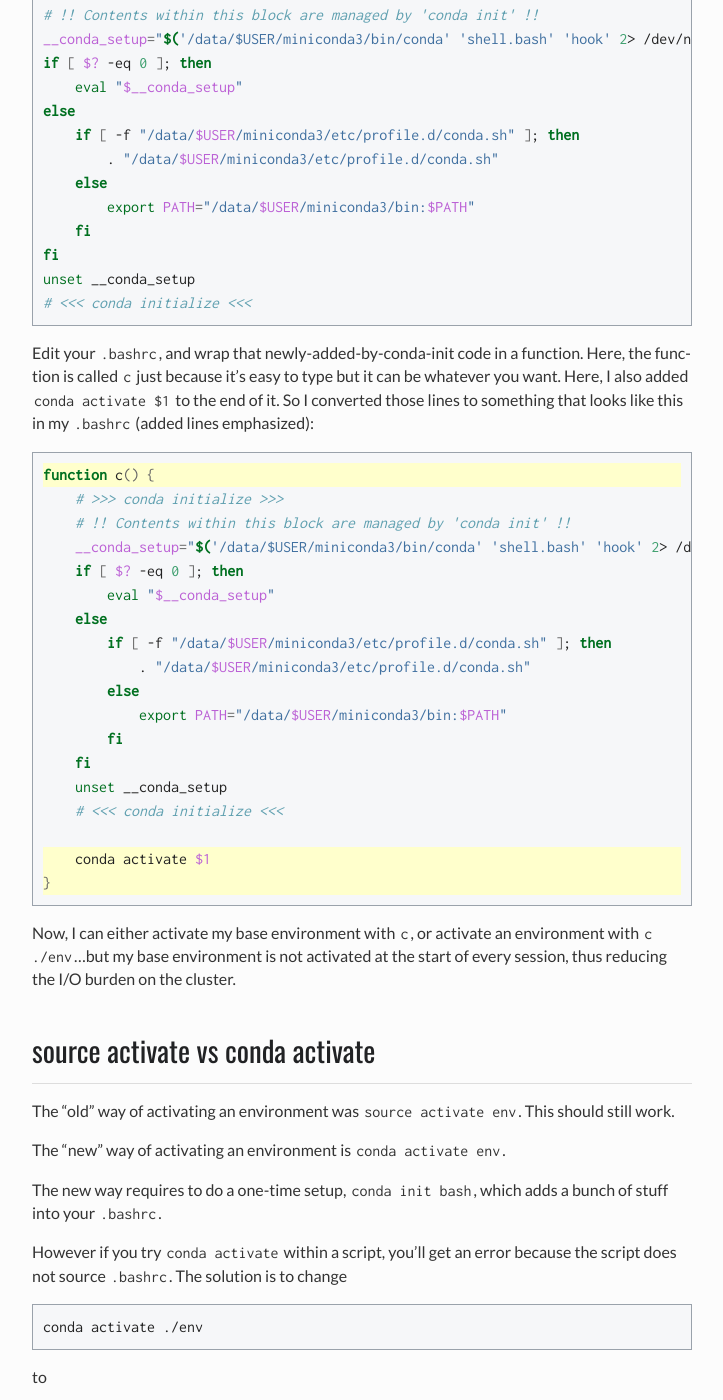
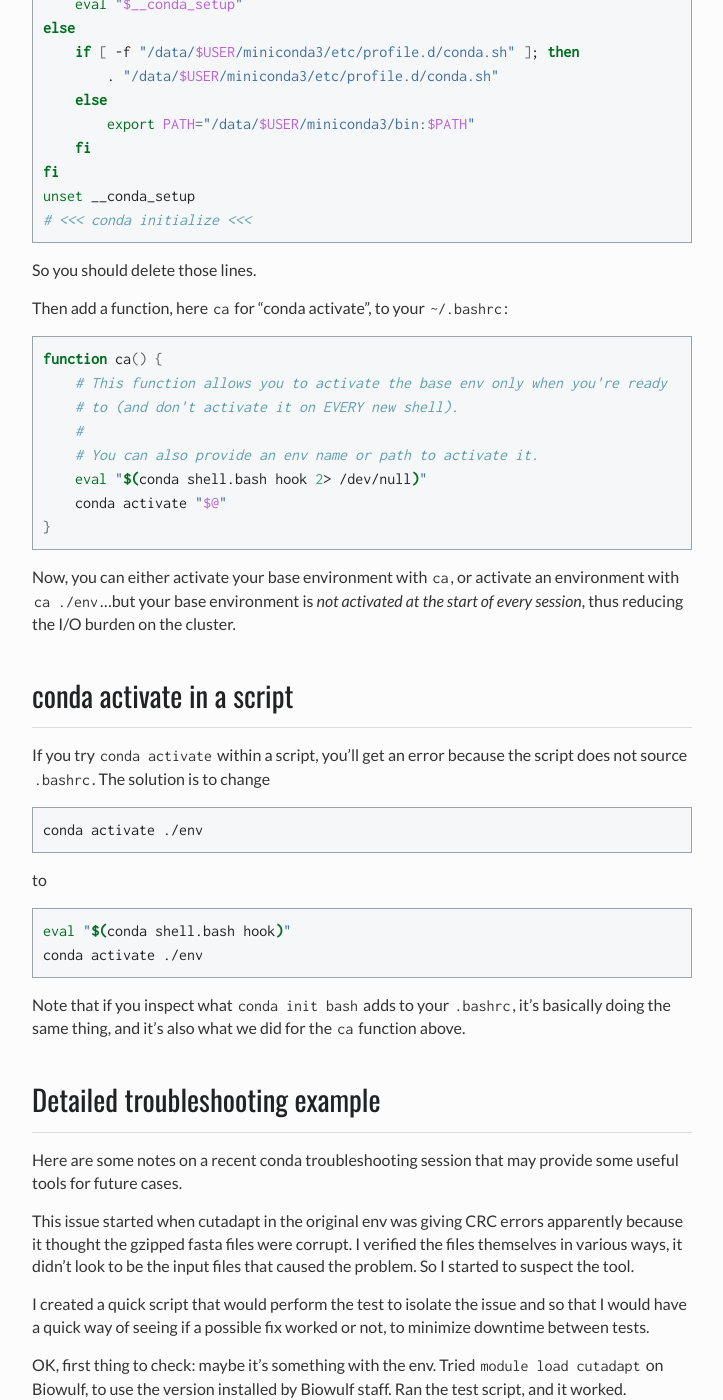
Before and after one commit to NICHD-BSPC/training, a Sphinx documentation site: the page built from source/conda.rst, in a window 1280 px wide and 1400 px high, scrolled down 9479 px. Shown: the whole window, without its empty margins (398-1121 px from the left). Built offline with Sphinx 7.4.7, drawn with Linux system fonts in a browser that asks for light colours; some of the changed text lies outside the part shown.

Commit message:
update conda page (#22)

```diff
--- a/source/conda.rst
+++ b/source/conda.rst
@@ -35,34 +35,26 @@
 
 .. code-block:: bash
 
-   conda config --add channels defaults
    conda config --add channels bioconda
    conda config --add channels conda-forge
    conda config --set channel_priority strict
 
-**Optional:** Much of the bioinformatics community is moving to `mamba
-<https://mamba.readthedocs.io/en/latest/index.html>`_, which is a faster
-drop-in replacement for ``conda`` which is `quite a bit faster
-<https://pythonspeed.com/articles/faster-conda-install/>`_. So typically the
-next step is to install ``mamba`` into your base environment. You only have to
-do this once:
+Your :file:`~/.condarc` file should look something like:
 
-.. code-block:: bash
+.. code-block:: yaml
 
-    conda install -n base mamba
+    channels:
+      - conda-forge
+      - bioconda
+    channel_priority: strict
 
-From now on, instead of ``conda install`` you can use ``mamba install`` to make
-it go faster. Instead of ``conda create`` use ``mamba create``. And so on. There
-are also some nice troubleshooting tools that come with ``mamba`` that can come
-in handy.
 
-.. warning::
+.. note::
 
-    If you have a new Mac that uses the M1 chip, **this is not yet supported by
-    Bioconda**. All packages need to be re-built for ARM64 architecture, which
-    is a rather large task. There are plans to do this but the packages are not
-    available yet.
-
+   Previously, we suggested using ``mamba`` as a drop-in replacement for
+   ``conda`` because it was much faster. Luckily, those performance
+   improvements have since been merged into conda, so there's no reason to use
+   mamba any more.
 
 What is an environment?
 -----------------------
@@ -461,8 +453,8 @@
   potentially causing I/O lag on the cluster.
 
 There are a few ways around this. The one I have found most convenient is to
-first run ``conda init bash``, which adds lines to your ``~/.bashrc`` file that
-look like this:
+NOT allow conda to touch your ``~/.bashrc``. If you do, it will look something
+like this:
 
 .. code-block:: bash
 
@@ -481,50 +473,30 @@
     unset __conda_setup
     # <<< conda initialize <<<
 
-Edit your ``.bashrc``, and wrap that newly-added-by-conda-init code in
-a function. Here, the function is called ``c`` just because it's easy to type
-but it can be whatever you want. Here, I also added ``conda activate $1`` to
-the end of it. So I converted those lines to something that looks like this in
-my ``.bashrc`` (added lines emphasized):
+So you should delete those lines.
+
+Then add a function, here ``ca`` for "conda activate", to your ``~/.bashrc``:
 
 .. code-block:: bash
-    :emphasize-lines: 1,17,18
 
-    function c() {
-        # >>> conda initialize >>>
-        # !! Contents within this block are managed by 'conda init' !!
-        __conda_setup="$('/data/$USER/miniconda3/bin/conda' 'shell.bash' 'hook' 2> /dev/null)"
-        if [ $? -eq 0 ]; then
-            eval "$__conda_setup"
-        else
-            if [ -f "/data/$USER/miniconda3/etc/profile.d/conda.sh" ]; then
-                . "/data/$USER/miniconda3/etc/profile.d/conda.sh"
-            else
-                export PATH="/data/$USER/miniconda3/bin:$PATH"
-            fi
-        fi
-        unset __conda_setup
-        # <<< conda initialize <<<
-
-        conda activate $1
+    function ca() {
+        # This function allows you to activate the base env only when you're ready
+        # to (and don't activate it on EVERY new shell).
+        #
+        # You can also provide an env name or path to activate it.
+        eval "$(conda shell.bash hook 2> /dev/null)"
+        conda activate "$@"
     }
 
-Now, I can either activate my base environment with ``c``, or activate an
-environment with ``c ./env``...but my base environment is not activated at the
-start of every session, thus reducing the I/O burden on the cluster.
 
-source activate vs conda activate
----------------------------------
+Now, you can either activate your base environment with ``ca``, or activate an
+environment with ``ca ./env``...but your base environment is *not activated at the
+start of every session*, thus reducing the I/O burden on the cluster.
 
-The "old" way of activating an environment was ``source activate env``.
-This should still work.
+conda activate in a script
+--------------------------
 
-The "new" way of activating an environment is ``conda activate env``.
-
-The new way requires to do a one-time setup, ``conda init bash``, which adds
-a bunch of stuff into your ``.bashrc``.
-
-However if you try ``conda activate`` within a script, you'll get an error
+If you try ``conda activate`` within a script, you'll get an error
 because the script does not source ``.bashrc``. The solution is to change
 
 .. code-block:: bash
@@ -539,7 +511,8 @@
     conda activate ./env
 
 Note that if you inspect what ``conda init bash`` adds to your ``.bashrc``,
-it's basically doing the same thing.
+it's basically doing the same thing, and it's also what we did for the ``ca``
+function above.
 
 
 Detailed troubleshooting example
```
Also changed, not shown: other parts of source/conda.rst (+5 -5 lines).
